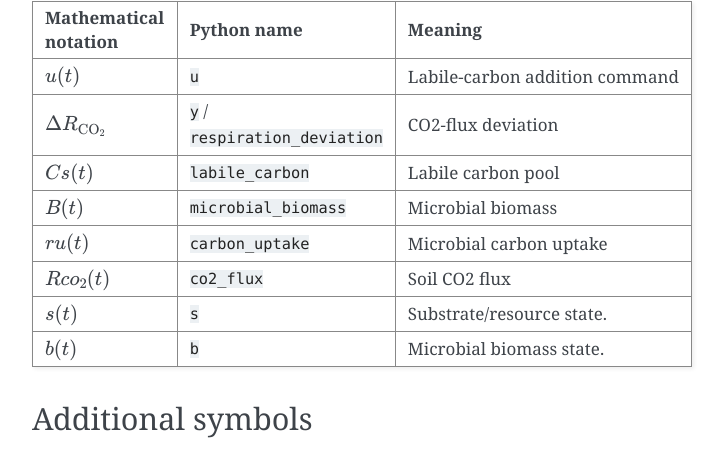
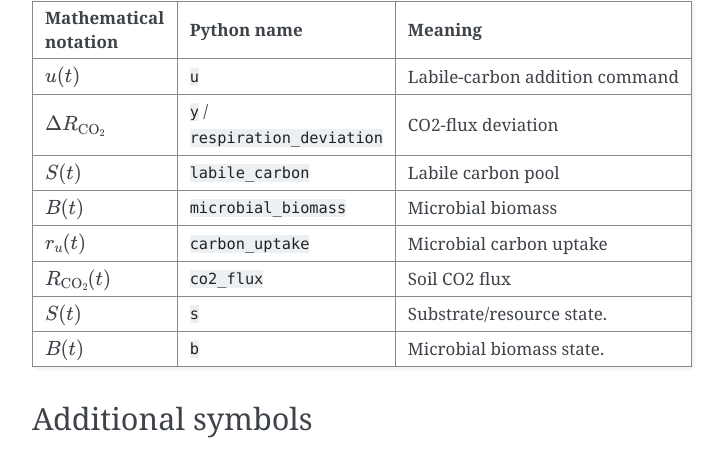
Before and after one commit to simple-machine-learning/SISO-Adaptive-Control, a Sphinx documentation site: the page built from packages/SISO_Adaptive_Control_Python_v1.0.0/documentation/models/soil_microbe_carbon_respiration.rst, in a window 1280 px wide and 900 px high, scrolled down 3062 px. Shown: the part 103-553 px from the top of the window, without its empty margins (388-1112 px from the left). Built offline with Sphinx 7.4.7, drawn with Linux system fonts in a browser that asks for light colours.

Commit message:
Correct documentation variable notation

```diff
--- a/packages/SISO_Adaptive_Control_Python_v1.0.0/documentation/models/soil_microbe_carbon_respiration.rst
+++ b/packages/SISO_Adaptive_Control_Python_v1.0.0/documentation/models/soil_microbe_carbon_respiration.rst
@@ -155,22 +155,22 @@ The first column gives the readable mathematical notation, the second gives the
    * - :math:`\Delta R_{\mathrm{CO_2}}`
      - ``y`` / ``respiration_deviation``
      - CO2-flux deviation
-   * - :math:`Cs(t)`
+   * - :math:`S(t)`
      - ``labile_carbon``
      - Labile carbon pool
    * - :math:`B(t)`
      - ``microbial_biomass``
      - Microbial biomass
-   * - :math:`ru(t)`
+   * - :math:`r_u(t)`
      - ``carbon_uptake``
      - Microbial carbon uptake
-   * - :math:`Rco_{2}(t)`
+   * - :math:`R_{\mathrm{CO_2}}(t)`
      - ``co2_flux``
      - Soil CO2 flux
-   * - :math:`s(t)`
+   * - :math:`S(t)`
      - ``s``
      - Substrate/resource state.
-   * - :math:`b(t)`
+   * - :math:`B(t)`
      - ``b``
      - Microbial biomass state.
 
```
